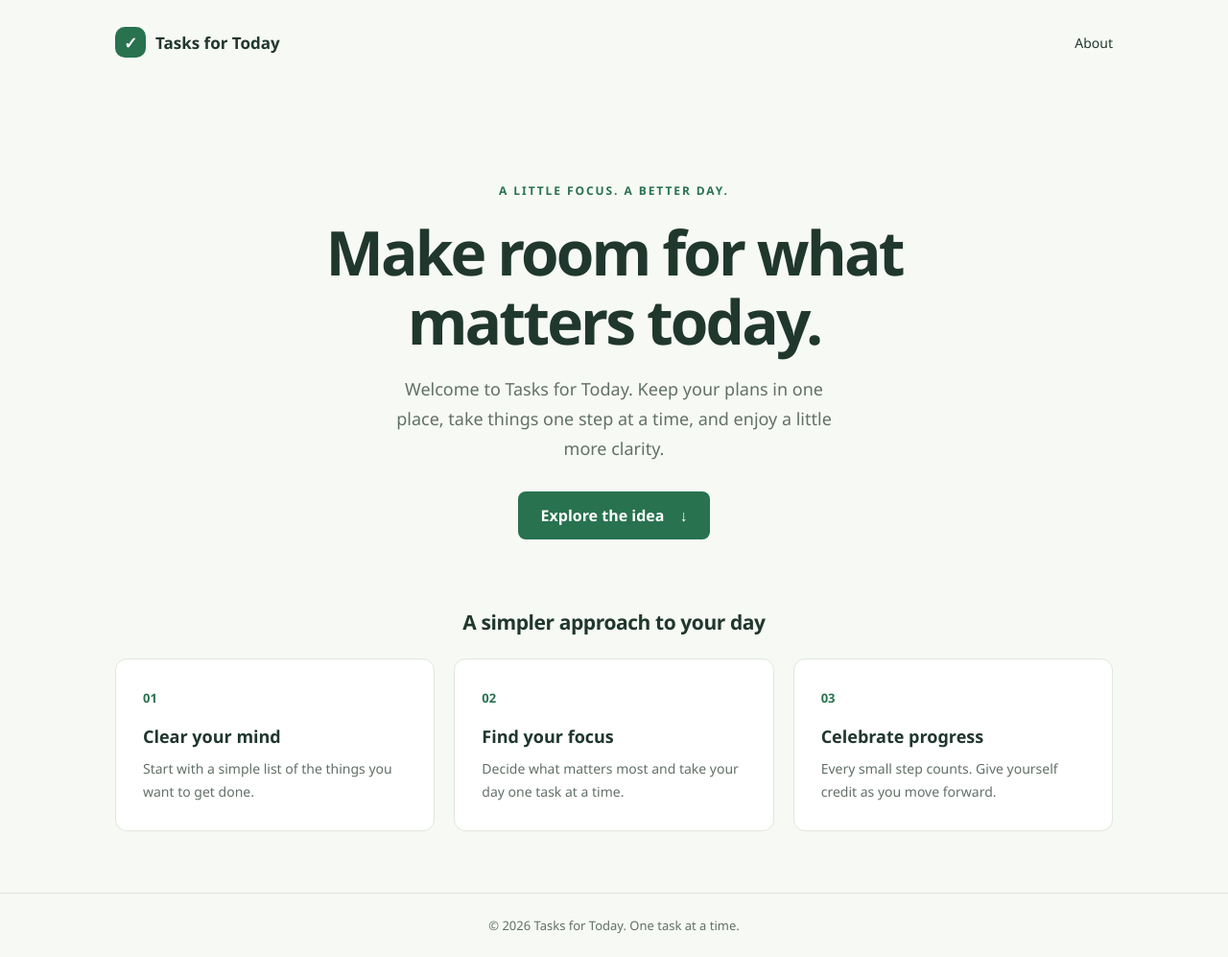
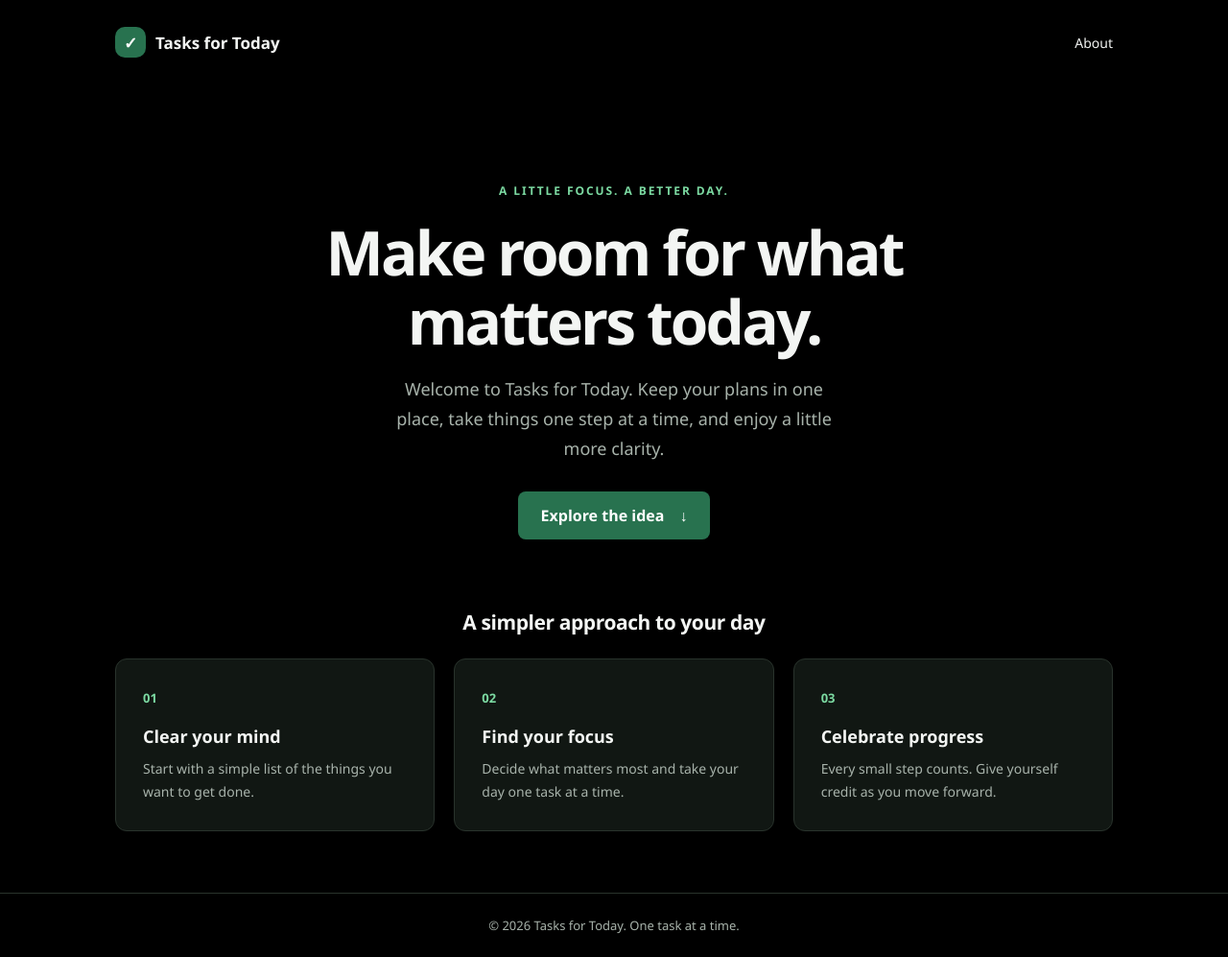
Before and after one commit to versii-debug/IT0049---TSA4---Tasks-for-Today-Management-System-Full-CRUD-Auth-and-Email-Laravel-, a Laravel app: page / in a window 1280 px wide. Shown: the whole page at 96% size. Run offline with Laravel 12, Linux system fonts and the light colour scheme.

Commit message:
Update welcome.blade.php

```diff
--- a/resources/views/welcome.blade.php
+++ b/resources/views/welcome.blade.php
@@ -6,7 +6,7 @@
     <meta name="description" content="Tasks for Today — a simpler way to organize your day and focus on what matters.">
     <title>Welcome | Tasks for Today</title>
     <style>
-        :root { color-scheme: light; font-family: 'Segoe UI', system-ui, sans-serif; color: #20372e; background: #f7f9f5; }
+        :root { color-scheme: dark; font-family: 'Segoe UI', system-ui, sans-serif; color: #f3f5f3; background: #000; }
         * { box-sizing: border-box; }
         body { margin: 0; min-height: 100vh; display: flex; flex-direction: column; }
         a { color: inherit; }
@@ -19,20 +19,20 @@
         nav a:hover { text-decoration: underline; }
         main { flex: 1; }
         .hero { max-width: 720px; margin-inline: auto; padding: 90px 0 72px; text-align: center; }
-        .eyebrow { color: #28724f; font-size: 12px; font-weight: 700; letter-spacing: .16em; text-transform: uppercase; }
+        .eyebrow { color: #7cdaa2; font-size: 12px; font-weight: 700; letter-spacing: .16em; text-transform: uppercase; }
         h1 { margin: 20px 0; font-size: clamp(38px, 6vw, 64px); line-height: 1.12; letter-spacing: -.045em; font-weight: 650; }
-        .intro { max-width: 490px; margin: 0 auto; color: #627067; font-size: 18px; line-height: 1.7; }
+        .intro { max-width: 490px; margin: 0 auto; color: #a8b3ab; font-size: 18px; line-height: 1.7; }
         .button { display: inline-flex; align-items: center; justify-content: center; gap: 16px; margin-top: 30px; padding: 14px 24px; border-radius: 8px; background: #28724f; color: white; font-weight: 600; text-decoration: none; }
         .button:hover { background: #1d583c; }
         a:focus-visible { outline: 3px solid #aa7a27; outline-offset: 5px; }
         .features { padding-bottom: 64px; scroll-margin-top: 30px; }
         .features h2 { margin: 0 0 24px; text-align: center; font-size: 21px; letter-spacing: -.02em; }
         .grid { display: grid; grid-template-columns: repeat(3, 1fr); gap: 20px; }
-        .feature { padding: 28px; border: 1px solid #e0e7dd; border-radius: 12px; background: #fff; }
-        .number { color: #28724f; font-size: 13px; font-weight: 700; }
+        .feature { padding: 28px; border: 1px solid #29332c; border-radius: 12px; background: #111713; }
+        .number { color: #7cdaa2; font-size: 13px; font-weight: 700; }
         h3 { margin: 18px 0 10px; font-size: 18px; }
-        .feature p { margin: 0; color: #627067; font-size: 14px; line-height: 1.7; }
-        footer { padding: 24px 0; border-top: 1px solid #e0e7dd; color: #627067; text-align: center; font-size: 13px; }
+        .feature p { margin: 0; color: #a8b3ab; font-size: 14px; line-height: 1.7; }
+        footer { padding: 24px 0; border-top: 1px solid #29332c; color: #a8b3ab; text-align: center; font-size: 13px; }
         @media (max-width: 640px) {
             .container { width: calc(100% - 32px); }
             header { flex-wrap: wrap; padding-block: 20px; }
```
